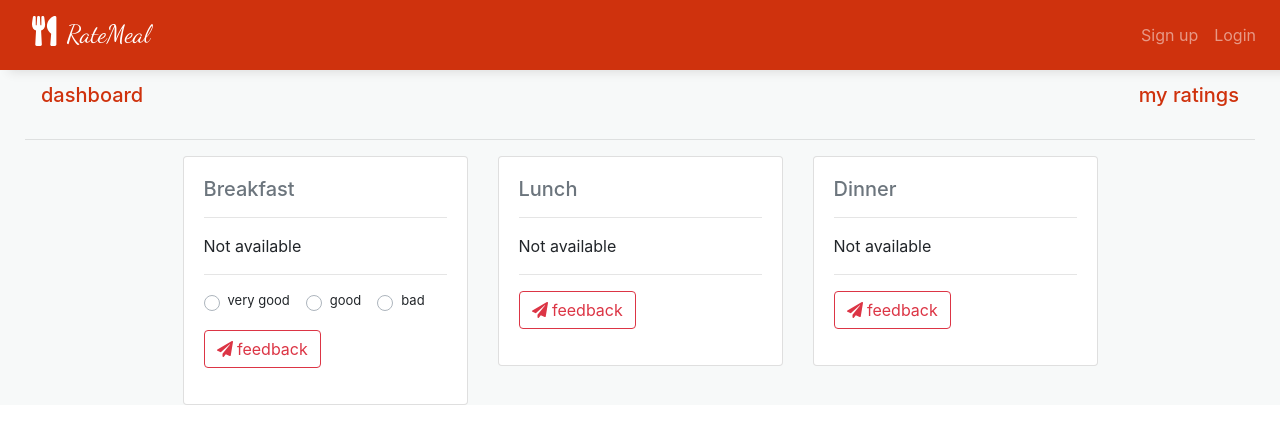
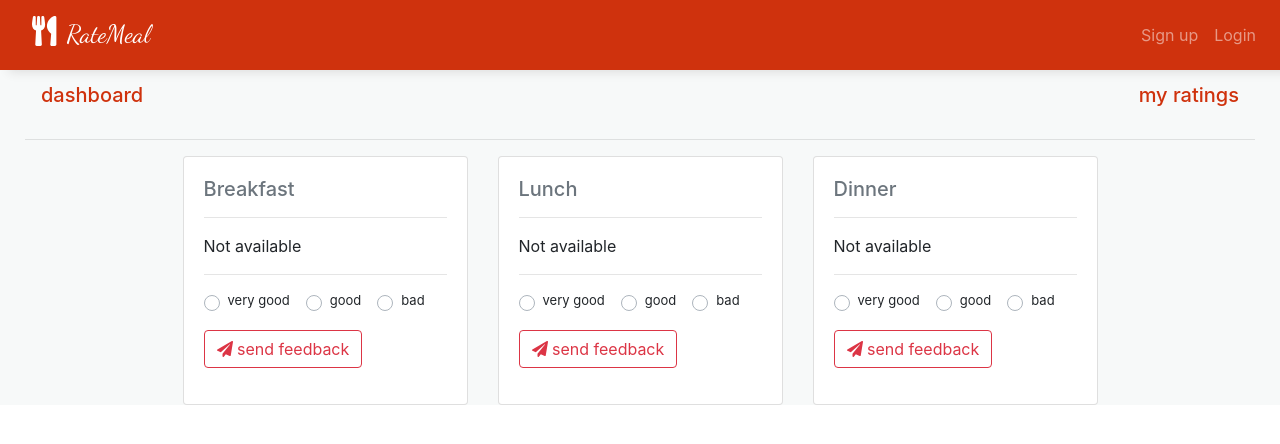
Before and after one commit to AbetangJoseph/meal-feedback, a React (Create React App) app: page / in a window 1280 px wide. Shown: the top 444 px of the page. Built offline with nearby package versions, Linux system fonts and the light colour scheme.

Commit message:
modified radio buttons

```diff
--- a/src/pages/Dashboard/index.jsx
+++ b/src/pages/Dashboard/index.jsx
@@ -45,16 +45,20 @@ export default function Dasboard() {
               <div>
                 <RadioBox
                   labelText="very good"
-                  labelName="feedback"
-                  id="verygood"
+                  labelName="breakfeedback"
+                  id="verygoodbreakfast"
                 />
-                <RadioBox labelText="good" labelName="feedback" id="good" />
-                <RadioBox labelText="bad" labelName="feedback" id="bad" />
+                <RadioBox
+                  labelText="good"
+                  labelName="breakfeedback"
+                  id="goodbreakfast"
+                />
+                <RadioBox labelText="bad" labelName="breakfeedback" id="badbreakfast" />
               </div>
               <Button
                 buttonType="btn btn-outline-danger"
                 icon={<FontAwesomeIcon icon={faPaperPlane} />}
-                buttonLabel="feedback"
+                buttonLabel="send feedback"
               />
             </>
           }
@@ -64,11 +68,26 @@ export default function Dasboard() {
           cardTitle="Lunch"
           cardBody="Not available"
           footerMessage={
+            <>
+              <div>
+                <RadioBox
+                  labelText="very good"
+                  labelName="lunchfeedback"
+                  id="verygoodlunch"
+                />
+                <RadioBox
+                  labelText="good"
+                  labelName="lunchfeedback"
+                  id="goodlunch"
+                />
+                <RadioBox labelText="bad" labelName="lunchfeedback" id="badlunch" />
+              </div>
               <Button
                 buttonType="btn btn-outline-danger"
                 icon={<FontAwesomeIcon icon={faPaperPlane} />}
-              buttonLabel="feedback"
+                buttonLabel="send feedback"
               />
+            </>
           }
         />
         <Card
@@ -76,11 +95,22 @@ export default function Dasboard() {
           cardTitle="Dinner"
           cardBody="Not available"
           footerMessage={
+            <>
+              <div>
+                <RadioBox
+                  labelText="very good"
+                  labelName="feedback"
+                  id="verygooddinner"
+                />
+                <RadioBox labelText="good" labelName="feedback" id="gooddinner" />
+                <RadioBox labelText="bad" labelName="feedback" id="baddinner" />
+              </div>
               <Button
                 buttonType="btn btn-outline-danger"
                 icon={<FontAwesomeIcon icon={faPaperPlane} />}
-              buttonLabel="feedback"
+                buttonLabel="send feedback"
               />
+            </>
           }
         />
       </div>
```
Lines whose indentation alone changed are shown as unchanged.
